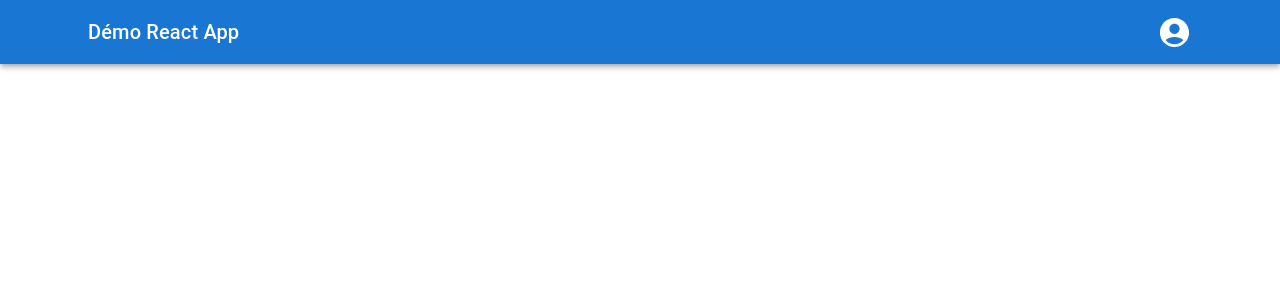
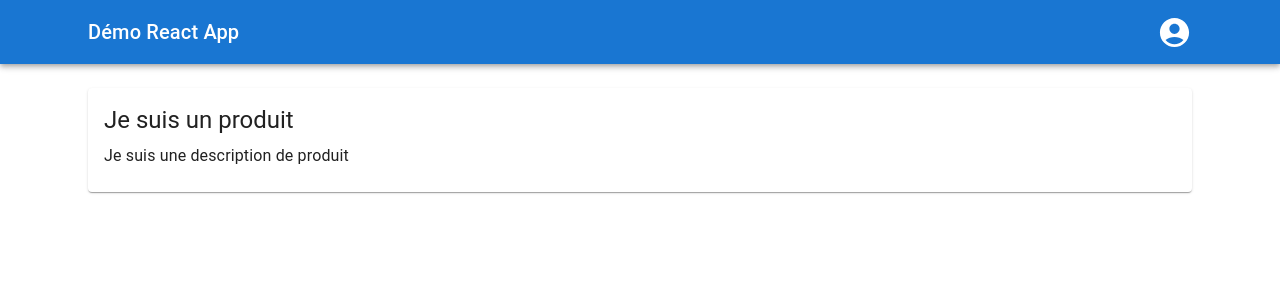
Before and after one commit to XavierTremblay2003/Web4_SuperCChic_Site, a React (Create React App) app in the folder supercchic_site_app/: page / in a window 1280 px wide. Shown: the top 300 px of the page. Built offline with nearby package versions, Linux system fonts and the light colour scheme; sample sign-in values are in the browser's storage.

Commit message:
ajout du composant pour les card de produit

```diff
--- /dev/null
+++ b/supercchic_site_app/src/Epicerie/ProduitCard.tsx
@@ -0,0 +1,23 @@
+import { Card, CardContent, CardMedia, Typography } from "@mui/material";
+
+
+
+export default function ProduitCard(): JSX.Element {
+
+    return (
+      <Card>
+        <CardMedia
+        image="/public/image_not_available.png"
+        title="Image du produit"
+        />
+        <CardContent>
+            <Typography variant="h5"  gutterBottom>
+                Je suis un produit
+            </Typography>
+            <Typography>
+                Je suis une description de produit
+            </Typography>
+        </CardContent>
+      </Card>
+    );
+  }
--- a/supercchic_site_app/src/index.tsx
+++ b/supercchic_site_app/src/index.tsx
@@ -15,6 +15,7 @@ import Logout from './Auth/Logout';
 import SignUp from './Auth/SignUp';
 
 import NotFound from './NotFound';
+import ProduitCard from './Epicerie/ProduitCard';
 
 const root = ReactDOM.createRoot(
   document.getElementById('root') as HTMLElement
@@ -25,6 +26,7 @@ root.render(
       <Routes>
         <Route path="/" element={<ProtectedRoutes />}>
           <Route path="" element={<App />}>
+            <Route path="" element={<ProduitCard /> } />
             <Route path="category/:id" element={<CategoryView />} />
           </Route>
         </Route>
```
Also changed, not shown: supercchic_site_app/public/image-not-available.png (added), 1 other file (tests, documents, lock files or other folders).
